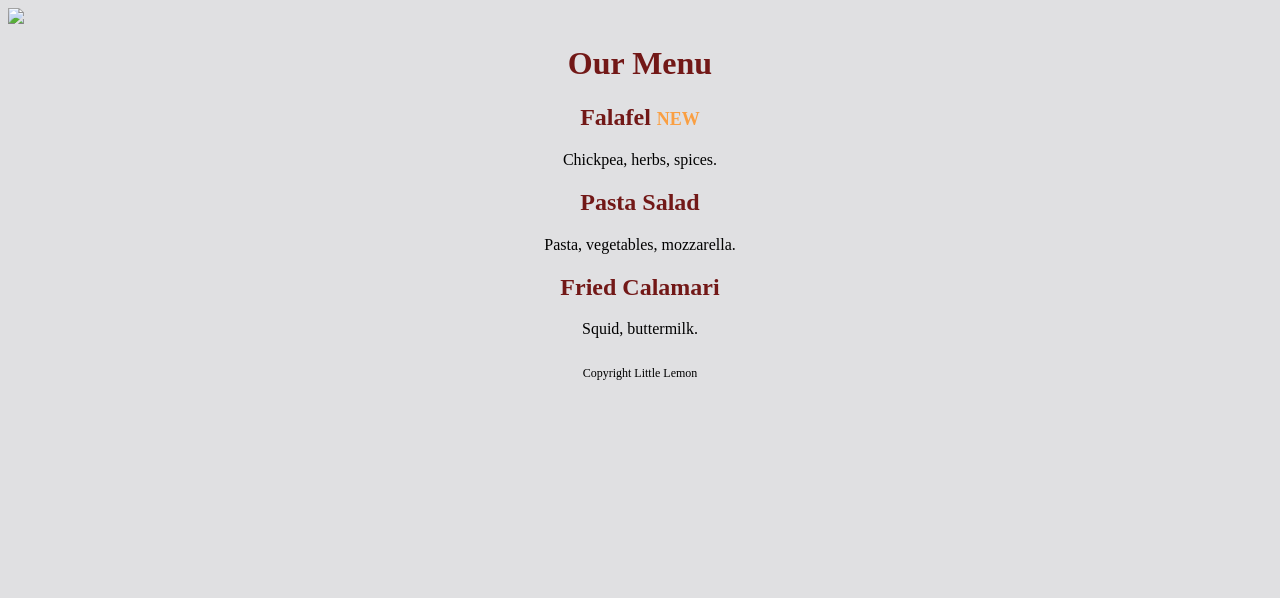
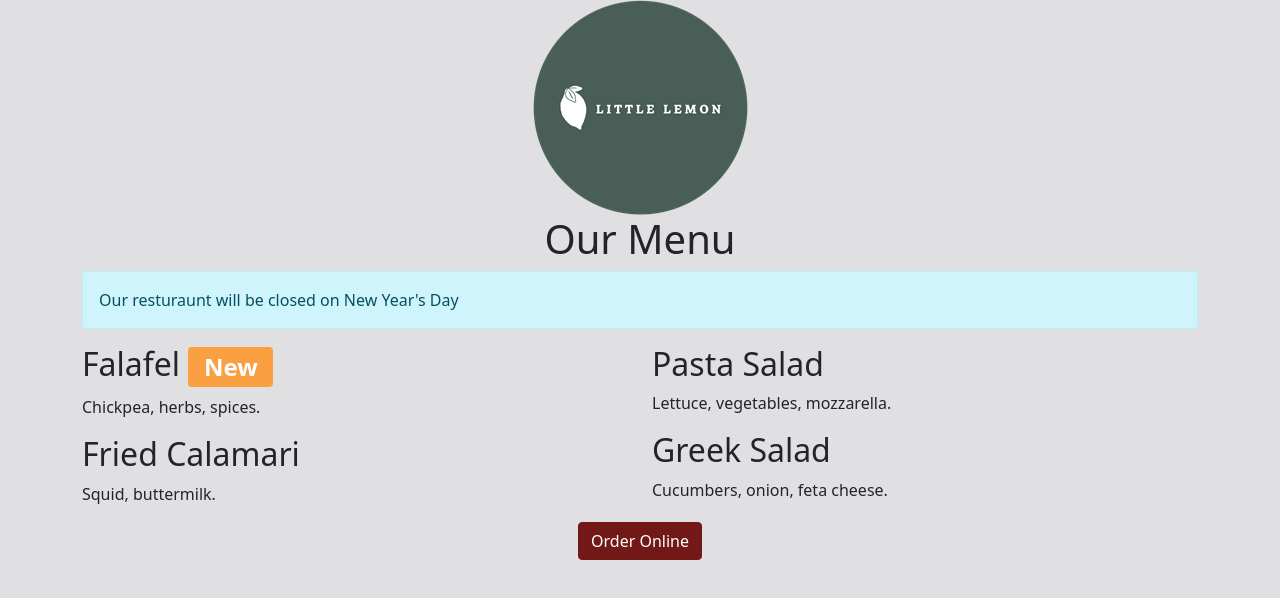
Before and after one commit to mister-ramoon/front-end-development, a plain HTML site: page PROJECT/index.html in a window 1280 px wide. Drawn offline with Linux system fonts and the light colour scheme.

Commit message:
Bootstrap project

```diff
--- a/PROJECT/index.html
+++ b/PROJECT/index.html
@@ -2,25 +2,50 @@
 <html>
 <head>
     <title>Little Lemon</title>
-    <link rel="stylesheet" href="styles.css">
+    <link href="bootstrap.min.css" rel="stylesheet">
 </head>
 <body>
-    <div>
-        <img src="logo.png" id="logo">
+    <div class="container">
+        <div class="row">
+            <div class="col-12">
+                <div class="text-center">
+                    <img src="./logo.png" alt="Logo Little Lemon" class="img-fluid">
                 </div>
-    <div class="center-text">
+            </div>
+        </div>
+
+        <div class="row">
+            <div class="col-12">
+                <div class="text-center">
                     <h1>Our Menu</h1>
-        <h2>Falafel <span>NEW</span></h2>
+                </div>
+                <div class="alert alert-info">
+                    Our resturaunt will be closed on New Year's Day
+                </div>
+            </div>
+        </div>
+        <div class="row">
+            <div class="col-12 col-lg-6">
+                <h2>Falafel <span class="badge bg-secondary">New</span></h2>
                 <p>Chickpea, herbs, spices.</p>
-        <h2>Pasta Salad</h2>
-        <p>Pasta, vegetables, mozzarella.</p>
                 <h2>Fried Calamari</h2>
                 <p>Squid, buttermilk.</p>
             </div>
-    <div class="center-text">
-        <p id="copyright">
-            Copyright Little Lemon
-        </p>
+            <div class="col-12 col-lg-6">
+                <h2>Pasta Salad</h2>
+                <p>Lettuce, vegetables, mozzarella.</p>
+                <h2>Greek Salad</h2>
+                <p>Cucumbers, onion, feta cheese.</p>
             </div>
+        </div>
+        <div class="row">
+            <div class="col-12">
+                <div class="text-center">
+                    <button type="button" class="btn btn-primary">Order Online</button>
+                </div>
+            </div>
+        </div>
+    </div>
+    <script src="bootstrap.bundle.min.js"></script>
 </body>
 </html>
```
Also changed, not shown: Bootstrap/index.html (added, +71 -0 lines), Bootstrap/calamari.jpg (added), Bootstrap/falafel.jpg (added), Bootstrap/salad.jpg (added), PROJECT/bootstrap.bundle.min.js (added), PROJECT/bootstrap.min.css (added), PROJECT/logo.png (added). Lines whose indentation alone changed are shown as unchanged.
